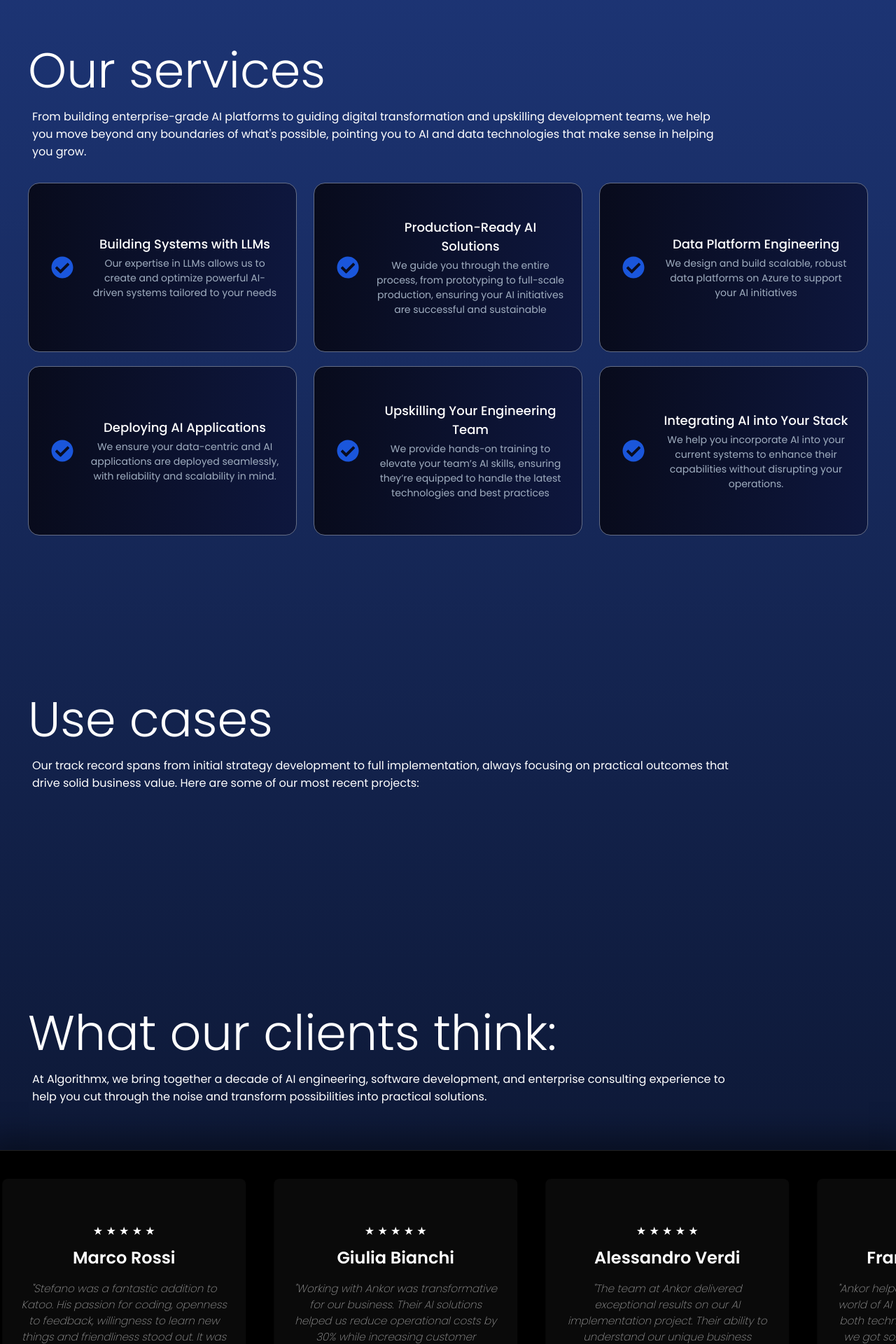
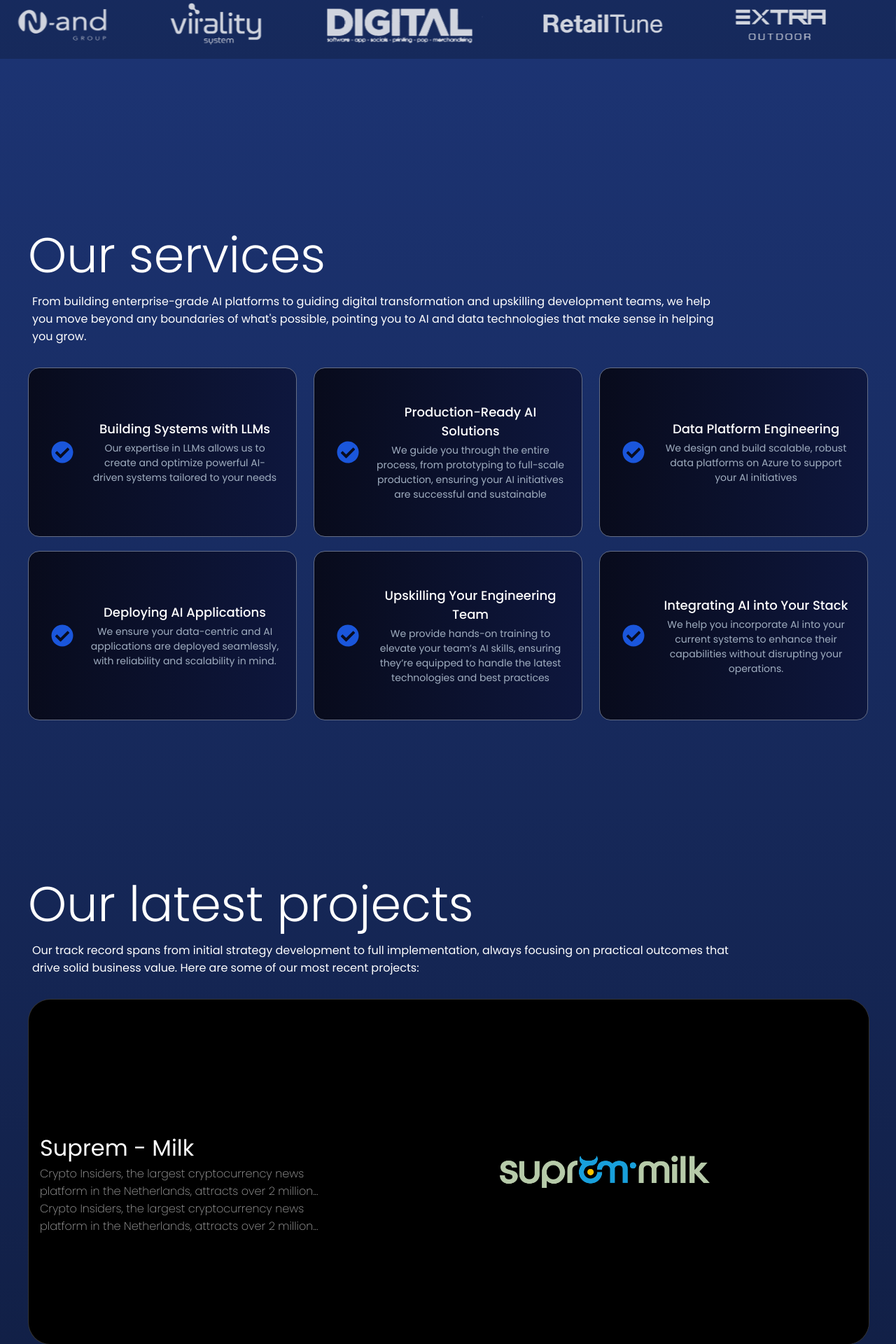
Before and after one commit to Stelk-dev/ai-web-agency, a React (Create React App) app: page / in a window 1280 px wide. Shown: the part 880-2800 px from the top of the page at 70% size. Built offline with nearby package versions, Linux system fonts and the light colour scheme.

Commit message:
Base our use cases home component

```diff
--- a/src/index.js
+++ b/src/index.js
@@ -4,6 +4,7 @@ import App from "./App";
 import { BrowserRouter } from "react-router-dom";
 
 import "./style/views.css";
+import "./style/style.css";
 
 const root = ReactDOM.createRoot(document.getElementById("root"));
 root.render(
--- a/src/pages/Home.js
+++ b/src/pages/Home.js
@@ -5,6 +5,8 @@ import OurServicesHome from "./homes/OurServicesHome";
 import CallToAction from "./homes/CallToAction";
 import UseCasesHome from "./homes/UseCasesHome";
 import ReviewsFromClientsHome from "./homes/ReviewsFromClientsHome";
+import ReviewersLogosSlider from "./homes/ReviewersLogosSlider";
+import VideosHome from "./homes/VideosHome";
 
 export default function Home() {
   return (
@@ -53,10 +55,10 @@ export default function Home() {
           color: "white",
           textAlign: "center",
           background: "linear-gradient(to bottom, #1d3576, black)", // Deep blue background
-          padding: "64px 0px",
+          paddingTop: "64px",
         }}
       >
-        {/* <ReviewersLogosSlider /> */}
+        <ReviewersLogosSlider />
 
         <OurServicesHome />
 
@@ -64,6 +66,8 @@ export default function Home() {
 
         <ReviewsFromClientsHome />
 
+        <VideosHome />
+
         <CallToAction />
       </div>
     </div>
--- a/src/pages/homes/CallToAction.js
+++ b/src/pages/homes/CallToAction.js
@@ -9,9 +9,8 @@ export default function CallToAction() {
         margin: "0 auto",
         gap: "32px",
         width: "100vw",
-        height: "100vh",
+        height: "70vh",
         display: "flex",
-        justifyContent: "center",
         alignItems: "center",
         flexDirection: "column",
         textAlign: "center",
--- a/src/pages/homes/ReviewersLogosSlider.js
+++ b/src/pages/homes/ReviewersLogosSlider.js
@@ -7,110 +7,52 @@ import retailTuneLogo from "../../assets/Retailtune_logo.png";
 import extraInfissiLogo from "../../assets/ExtraInfissi-logo.png";
 import datadotsLogo from "../../assets/DataDots-logo.png";
 
-const ReviewersLogosSlider = ({ images, speed = 0.4 }) => {
-  const containerRef = useRef(null);
-  const [imageItems, setImageItems] = useState([]);
-  const animationRef = useRef(null);
-  // Use the imported images
-  const displayImages = [
-    nandLogo,
-    viralityLogo,
-    digitalLogo,
-    retailTuneLogo,
-    extraInfissiLogo,
-    datadotsLogo,
+const ReviewersLogosSlider = () => {
+  const carouselRef = useRef(null);
+  const [translateX, setTranslateX] = useState(0);
+
+  // Use the imported logos
+  const logos = [
+    { id: 1, src: nandLogo, alt: "Nand Group" },
+    { id: 2, src: viralityLogo, alt: "Virality" },
+    { id: 3, src: digitalLogo, alt: "Digital" },
+    { id: 4, src: retailTuneLogo, alt: "RetailTune" },
+    { id: 5, src: extraInfissiLogo, alt: "Extra Infissi" },
+    { id: 6, src: datadotsLogo, alt: "DataDots" },
   ];
 
-  // Initialize image items with positions and other properties
+  // Create duplicated array for infinite scrolling
+  const extendedLogos = [...logos, ...logos, ...logos];
+
+  // Fixed spacing between logo items (adjust as needed)
+  const logoSpacing = 180;
+
   useEffect(() => {
-    if (!containerRef.current) return;
+    const carousel = carouselRef.current;
+    if (!carousel) return;
 
-    const containerWidth = containerRef.current.offsetWidth;
+    // Calculate total width of the original logos set
+    const totalWidth = logos.length * logoSpacing;
 
-    // Create initial image items with random positions
-    const items = displayImages.map((src, index) => {
-      // Space images out evenly across container width at first
-      const spacing = containerWidth / displayImages.length;
-
-      return {
-        id: `img-${index}`,
-        src,
-        x: index * spacing,
-        width: 0, // Will be measured after rendering
-        loaded: false,
-      };
+    const scrollAnimation = () => {
+      setTranslateX((prev) => {
+        // When we've scrolled past the first set of logos, reset position
+        if (prev <= -totalWidth) {
+          return 0;
+        }
+        // Continue scrolling left
+        return prev - 1;
       });
-
-    setImageItems(items);
-    // eslint-disable-next-line react-hooks/exhaustive-deps
-  }, []);
-
-  // After initial render, measure image widths and start animation
-  useEffect(() => {
-    if (!containerRef.current || imageItems.length === 0) return;
-
-    const container = containerRef.current;
-    const containerWidth = container.offsetWidth;
-
-    // Update image widths after they've rendered
-    const updatedItems = [...imageItems];
-    let allImagesLoaded = true;
-
-    imageItems.forEach((item, index) => {
-      const imgElement = document.getElementById(item.id);
-      if (imgElement) {
-        const imgWidth = imgElement.offsetWidth;
-        updatedItems[index] = {
-          ...item,
-          width: imgWidth,
-          loaded: true,
-        };
-      } else {
-        allImagesLoaded = false;
-      }
-    });
-
-    if (allImagesLoaded) {
-      setImageItems(updatedItems);
-
-      // Start animation once widths are measured
-      const animate = () => {
-        setImageItems((prevItems) => {
-          return prevItems.map((item) => {
-            // Move image to the left
-            let newX = item.x - speed;
-
-            // If image has moved completely off the left edge
-            if (newX < -item.width - 20) {
-              // -20 accounts for margin
-              // Move it back to the right edge of the container
-              newX = containerWidth;
-            }
-
-            return {
-              ...item,
-              x: newX,
-            };
-          });
-        });
-
-        animationRef.current = requestAnimationFrame(animate);
     };
 
-      // Start animation loop
-      animationRef.current = requestAnimationFrame(animate);
-    }
+    // Smooth scrolling animation - adjust interval for speed
+    const scrollInterval = setInterval(scrollAnimation, 100);
 
-    return () => {
-      if (animationRef.current) {
-        cancelAnimationFrame(animationRef.current);
-      }
-    };
-  }, [imageItems, speed]);
+    return () => clearInterval(scrollInterval);
+  }, []);
 
   return (
     <div
-      ref={containerRef}
       style={{
         width: "100vw",
         height: "100px",
@@ -119,35 +61,43 @@ const ReviewersLogosSlider = ({ images, speed = 0.4 }) => {
         backgroundColor: "#00000033",
       }}
     >
-      {imageItems.map((item) => (
       <div
-          key={item.id}
-          id={item.id}
+        ref={carouselRef}
         style={{
+          display: "flex",
+          alignItems: "center",
           position: "absolute",
-            left: `${item.x}px`,
           top: "50%",
-            transform: "translateY(-50%)",
+          transform: `translateX(${translateX}px) translateY(-50%)`,
+          transition: "transform 10s linear",
+          width: "max-content", // Allow content to extend beyond container
+        }}
+      >
+        {extendedLogos.map((logo, index) => (
+          <div
+            key={`${logo.id}-${index}`}
+            style={{
+              margin: "0 40px",
               height: "60px",
               display: "inline-flex",
-            transition: "none",
             }}
           >
             <img
-            src={item.src}
-            alt={`Slide ${item.id}`}
+              src={logo.src}
+              alt={logo.alt}
               style={{
                 height: "100%",
                 width: "auto",
                 objectFit: "contain",
                 color: "#0a1a4d",
                 opacity: 0.8,
-              filter: "brightness(0) invert(1)", // Makes images completely white
+                filter: "brightness(0) invert(1)", // Makes logos completely white
               }}
             />
           </div>
         ))}
       </div>
+    </div>
   );
 };
 
--- a/src/pages/homes/ReviewsFromClientsHome.js
+++ b/src/pages/homes/ReviewsFromClientsHome.js
@@ -146,7 +146,6 @@ const TestimonialCarousel = () => {
 
     return () => clearInterval(scrollInterval);
   }, []);
-  console.log(translateX);
 
   return (
     <div
--- a/src/pages/homes/UseCasesHome.js
+++ b/src/pages/homes/UseCasesHome.js
@@ -1,17 +1,97 @@
 import React from "react";
+import "../../style/use-cases.css";
+
+import SupremMilkLogo from "../../assets/SupremMilk-logo.png";
 
 export default function UseCasesHome() {
+  const PrimaryUseCase = () => {
+    return (
+      <div className="primary-use-case-container">
+        <div className="primary-use-case-content">
+          <h1 className="use-case-title">Suprem - Milk</h1>
+          <p className="use-case-description">
+            Crypto Insiders, the largest cryptocurrency news platform in the
+            Netherlands, attracts over 2 million... Crypto Insiders, the largest
+            cryptocurrency news platform in the Netherlands, attracts over 2
+            million...
+          </p>
+        </div>
+        <div className="use-case-image">
+          <img src={SupremMilkLogo} alt="logo-big-use-case" className="image" />
+        </div>
+      </div>
+    );
+  };
+
+  const UseCaseBox = ({ title, text, image }) => {
+    return (
+      <div className="secondary-use-case-container">
+        <div className="use-case-image"></div>
+
+        <div className="secondary-use-case-content">
+          <h1 className="use-case-title">{title}</h1>
+          <p className="use-case-description">{text}</p>
+        </div>
+      </div>
+    );
+  };
+
   return (
     <div className="main-v">
       <div className="main-paragh">
-        <h1 className="main-paragh-h1">Use cases</h1>
+        <h1 className="main-paragh-h1">Our latest projects</h1>
         <p className="main-paragh-desc">
           Our track record spans from initial strategy development to full
           implementation, always focusing on practical outcomes that drive solid
           business value. Here are some of our most recent projects:
         </p>
       </div>
-      <div className="card-grid"></div>
+
+      {/* Cases */}
+      <div
+        className="main-v full-v"
+        style={{
+          height: "1000px",
+          display: "flex",
+          flexDirection: "column",
+          gap: "16px",
+        }}
+      >
+        {/* Primary */}
+        <div style={{ height: "50%" }}>
+          <PrimaryUseCase />
+        </div>
+
+        {/* Others */}
+        <div
+          style={{
+            display: "flex",
+            alignItems: "center",
+            gap: "16px",
+            width: "100%",
+            height: "50%",
+          }}
+        >
+          <UseCaseBox
+            title={"Suprem Milk"}
+            text={
+              "React Hook useEffect has a missing dependency: 'doubledTestimonials.length'. Either include it or remove the dependency array"
+            }
+          />
+          <UseCaseBox
+            title={"Suprem Milk"}
+            text={
+              "React Hook useEffect has a missing dependency: 'doubledTestimonials.length'. Either include it or remove the dependency array. React Hook useEffect has a missing dependency: 'doubledTestimonials.length'. Either include it or remove the dependency array"
+            }
+          />
+          <UseCaseBox
+            title={"Suprem Milk"}
+            text={
+              "React Hook useEffect has a missing dependency: 'doubledTestimonials.length'. Either include it or remove the dependency array. React Hook useEffect has a missing dependency: 'doubledTestimonials.length'. Either include it or remove the dependency array"
+            }
+          />
+        </div>
+      </div>
     </div>
   );
 }
--- /dev/null
+++ b/src/pages/homes/VideosHome.js
@@ -0,0 +1,22 @@
+import React from "react";
+
+export default function VideosHome() {
+  return (
+    <div>
+      <h1 style={{ fontWeight: 300, fontSize: "60px" }}>Ready to change?</h1>
+
+      <iframe
+        style={{
+          width: "60vw",
+          height: "60vh",
+          border: "none",
+          boxShadow: "0 0px 30px 2px #00000066",
+        }}
+        src="https://www.youtube.com/embed/Is2kTwmWrLY?start=450"
+        title="YouTube video player"
+        allow="accelerometer; autoplay; clipboard-write; encrypted-media; gyroscope; picture-in-picture"
+        allowFullScreen
+      ></iframe>
+    </div>
+  );
+}
--- /dev/null
+++ b/src/style/use-cases.css
@@ -0,0 +1,80 @@
+.primary-use-case-container {
+    border: 1px solid #F7F7F733;
+    border-radius: 32px;
+    display: flex;
+    background-color: black;
+    width: 100%;
+    height: 100%;
+    gap: 8px;
+    overflow: hidden;
+    cursor: pointer;
+  }
+
+.secondary-use-case-container {
+    border: 1px solid #F7F7F733;
+    border-radius: 32px;
+    display: flex;
+    background-color: black;
+    flex-direction: column;
+    height: 100%;
+    width: 100%;
+    gap: 8px;
+    overflow: hidden;
+    cursor: pointer;
+  }
+
+  .primary-use-case-content {
+    width: 35%;
+    height: 100%;
+    display: flex;
+    align-items: flex-start;
+    justify-content: center;
+    flex-direction: column;
+    padding: 16px;
+  }
+
+  .secondary-use-case-content {
+    height: calc(100% - 16px);
+    display: flex;
+    align-items: flex-start;
+    justify-content: flex-start;
+    flex-direction: column;
+    padding: 0px 16px;
+    overflow: hidden;
+  }
+
+  .use-case-title {
+    color: white;
+    margin-bottom: 12px;
+    font-weight: 400;
+    font-size: 32px;
+    margin: 0px;
+  }
+
+  .use-case-description {
+    color: #AAA;
+    margin: 0;
+    font-weight: 200;
+    text-align: start;
+    width: 100%;
+  }
+
+  .use-case-image {
+    width: 65%;
+    height: 100%;
+    background-color: black;
+    display: flex;
+    align-items: center;
+    justify-content: center;
+  }
+
+  .image {
+    width: 300px;
+    height: fit-content;
+  }
+
+  .secondary-use-case-image {
+    width: 100%;
+    height: 100%;
+    background-color: blue;
+  }
```
Also changed, not shown: src/pages/homes/OurServicesHome.js (+1 -9 lines), src/style/style.css (added, +13 -0 lines), src/style/views.css (+7 -0 lines), src/assets/SupremMilk-logo.png (added). Lines whose indentation alone changed are shown as unchanged.
